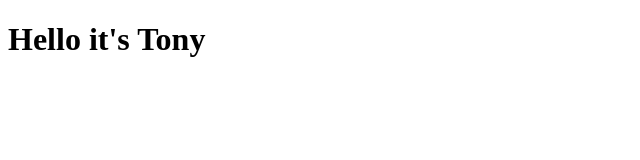
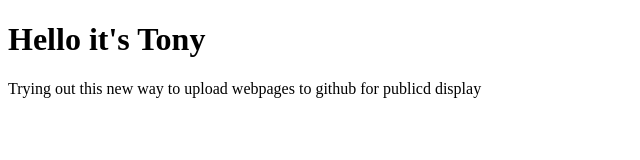
Before and after one commit to tonyphak/tonyphak.github.io, a plain HTML site: page index.html in a window 1280 px wide. Shown: the whole page, without its empty margins (0-640 px from the left). Drawn offline with Linux system fonts and the light colour scheme.

Commit message:
uploading changes to html

```diff
--- a/index.html
+++ b/index.html
@@ -13,6 +13,9 @@
     </head>
     <body>
         <h1>Hello it's Tony</h1>
+        <p>
+            Trying out this new way to upload webpages to github for publicd display
+        </p>
 
     </body>
 </html>
```
